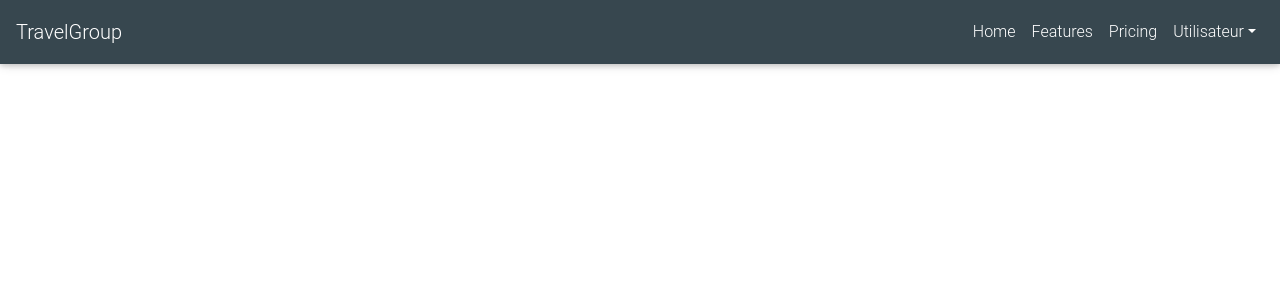
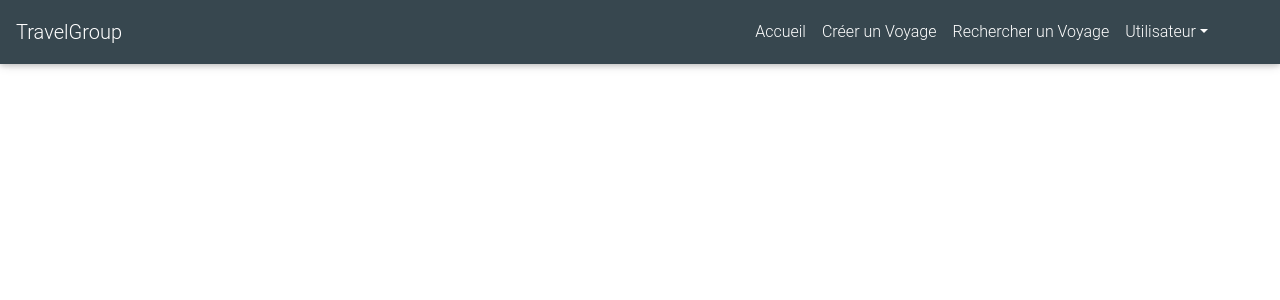
Before and after one commit to XavierGingaud/TravelGroup, a Symfony app: template templates/home/index.html.twig in a window 1280 px wide. Shown: the top 300 px of the page. Run offline with Twig, Linux system fonts and the light colour scheme; the template is opened without the code that fills it, so the values that code supplies are empty; some libraries are stand-ins or nearby versions.

Commit message:
Minor Tweaks AGAIN

```diff
--- a/src/Controller/HomeController.php
+++ b/src/Controller/HomeController.php
@@ -13,7 +13,7 @@ class HomeController extends AbstractController
     public function index()
     {
         return $this->render('home/index.html.twig', [
-            'controller_name' => 'HomeController',
+
         ]);
     }
 }
--- a/templates/nav.html.twig
+++ b/templates/nav.html.twig
@@ -12,17 +12,17 @@
             </li>
             {% endif %}
             <li class="nav-item">
-                <a class="nav-link" href="#">Home</a>
+                <a class="nav-link" href="#">Accueil</a>
             </li>
             <li class="nav-item">
-                <a class="nav-link" href="#">Features</a>
+                <a class="nav-link" href="#">Créer un Voyage</a>
             </li>
             <li class="nav-item">
-                <a class="nav-link" href="#">Pricing</a>
+                <a class="nav-link" href="#">Rechercher un Voyage</a>
             </li>
 
             <!-- Dropdown -->
-            <li class="nav-item dropdown">
+            <li class="nav-item dropdown mr-5">
                 <a class="nav-link dropdown-toggle" id="navbarDropdownMenuLink" data-toggle="dropdown" aria-haspopup="true" aria-expanded="false">Utilisateur</a>
                 <div class="dropdown-menu dropdown-primary" aria-labelledby="navbarDropdownMenuLink">
                     {% if is_granted('IS_AUTHENTICATED_FULLY') %}
```
